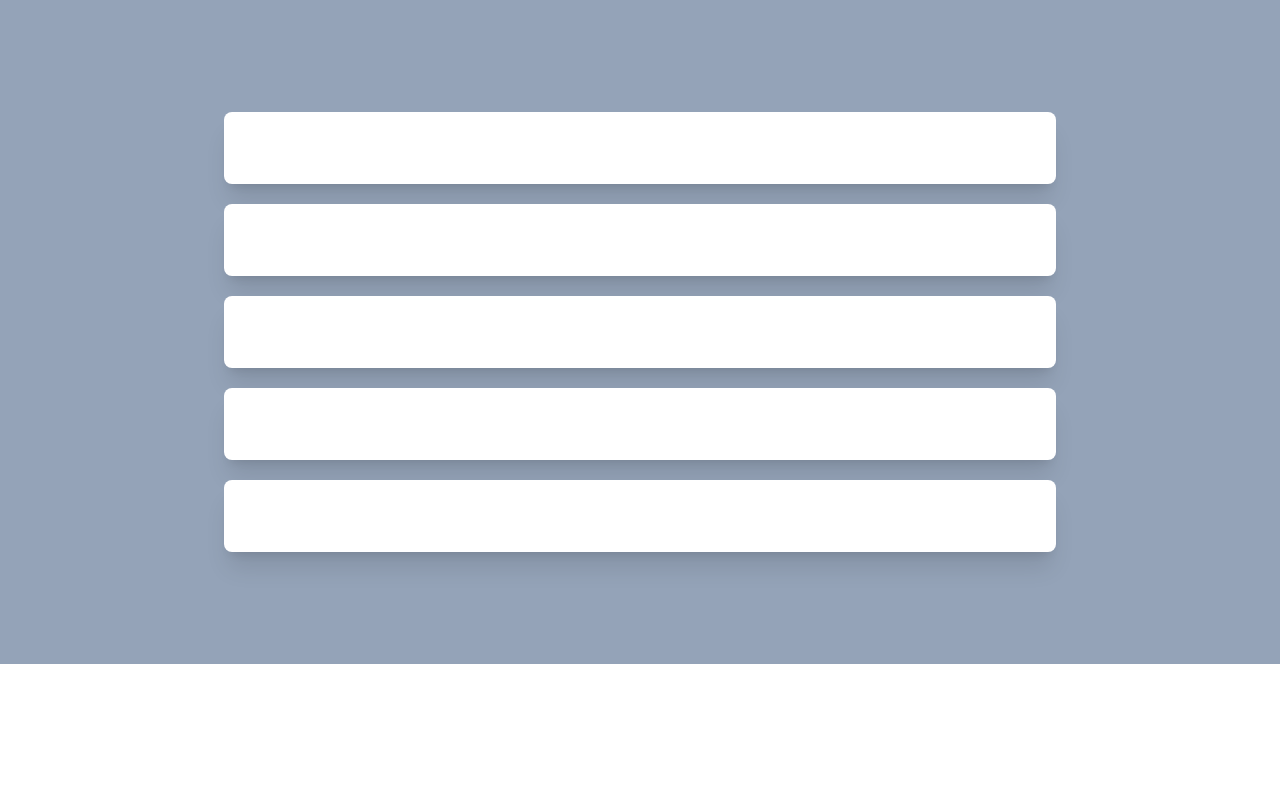
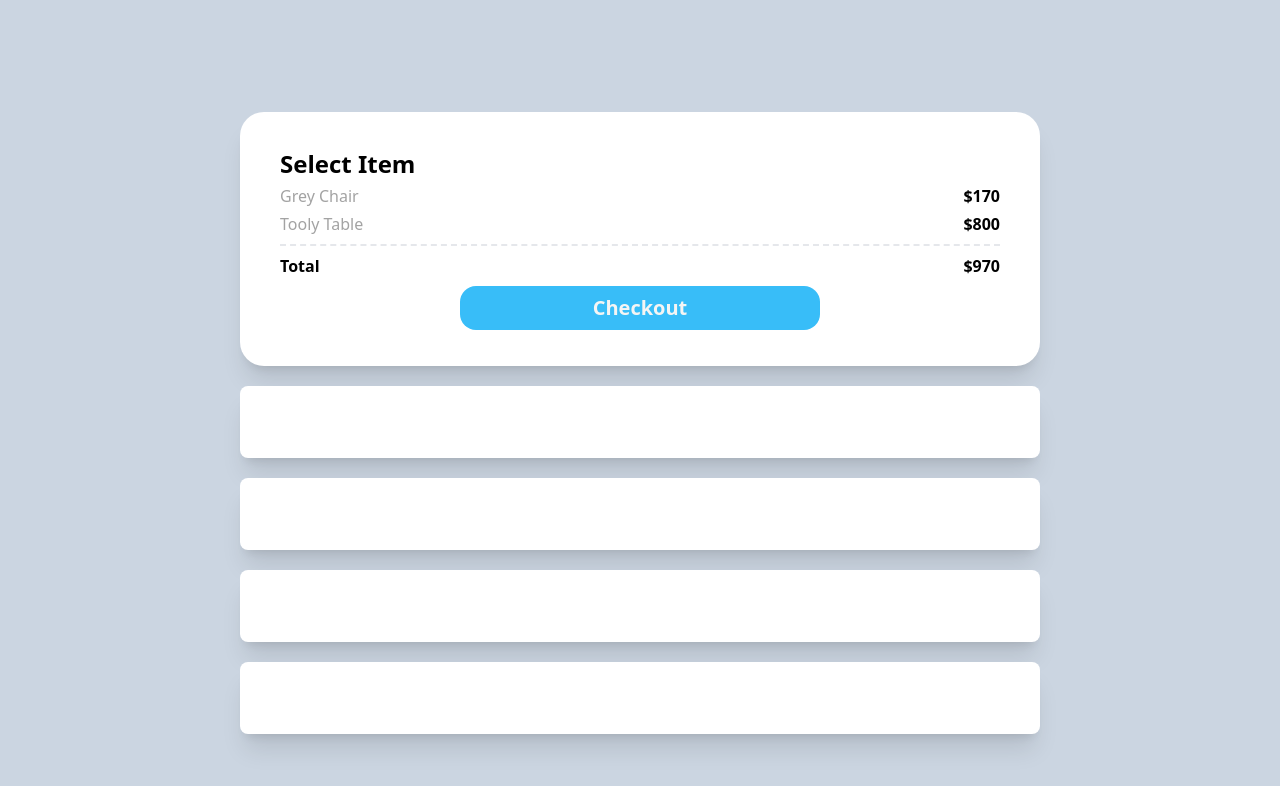
Before and after one commit to rnrudxo2872/market-c, a Next.js app: page / in a window 1280 px wide. Shown: the top 786 px of the page. Built offline with nearby package versions, Linux system fonts and the light colour scheme.

Commit message:
tailwind css test - implement one component (Ecommerce elements)

```diff
--- a/pages/index.tsx
+++ b/pages/index.tsx
@@ -1,9 +1,35 @@
 import type { NextPage } from "next";
 
+//https://dribbble.com/shots/15996385-Ecommerce-elements/attachments/7835152?mode=media
 const Home: NextPage = () => {
   return (
-    <div className="bg-slate-400 py-28 px-56 flex flex-col space-y-5">
-      <div className="bg-white py-9 px-36 rounded-lg shadow-xl"></div>
+    <div className="bg-slate-300 py-28 px-60 flex flex-col space-y-5">
+      <div className="bg-white py-9 px-10 rounded-3xl shadow-xl">
+        <div className="space-y-2">
+          <div className="space-y-1">
+            <span className="font-extrabold text-2xl">Select Item</span>
+            <div className="flex justify-between">
+              <span className="text-neutral-400">Grey Chair</span>
+              <span className="font-bold">$170</span>
+            </div>
+            <div className="flex justify-between">
+              <span className="text-neutral-400">Tooly Table</span>
+              <span className="font-bold">$800</span>
+            </div>
+          </div>
+          <div className="border-t-2 border-dashed">
+            <div className="flex justify-between my-2">
+              <span className="font-bold">Total</span>
+              <span className="font-bold">$970</span>
+            </div>
+          </div>
+          <div className="text-center bg-sky-400 rounded-2xl py-2 w-1/2 mx-auto cursor-pointer">
+            <span className="font-extrabold text-xl text-stone-100">
+              Checkout
+            </span>
+          </div>
+        </div>
+      </div>
       <div className="bg-white py-9 px-36 rounded-lg shadow-xl"></div>
       <div className="bg-white py-9 px-36 rounded-lg shadow-xl"></div>
       <div className="bg-white py-9 px-36 rounded-lg shadow-xl"></div>
```
